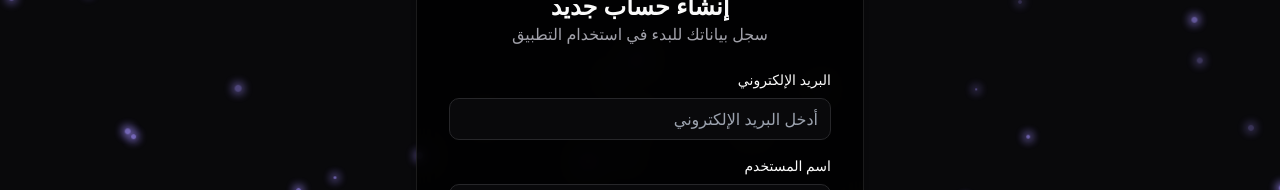
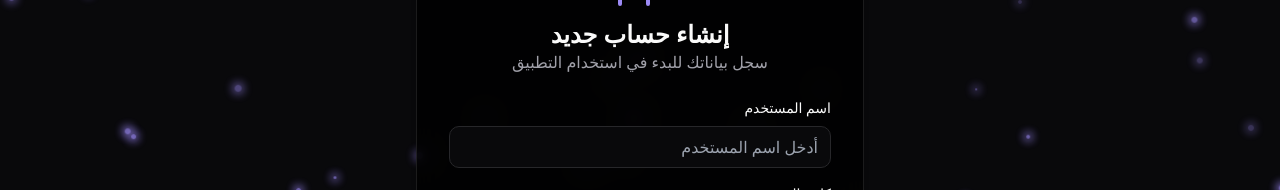
Before and after one commit to yousef22609/context-hive, a React (Vite) app: page /register in a window 1280 px wide. Shown: the part 183-373 px from the top of the page. Built offline with nearby package versions, Linux system fonts and the light colour scheme; no server answers.

Commit message:
Implement user registration with username
The registration process will now include a username field in addition to email and password.  This addresses an issue where registration was failing.

```diff
--- a/src/context/user/UserProvider.tsx
+++ b/src/context/user/UserProvider.tsx
@@ -55,9 +55,9 @@ export const UserProvider: React.FC<{ children: React.ReactNode }> = ({ children
     loading,
 
     // Authentication methods
-    login: (email, password) => authService.login(email, password),
+    login: (username, password) => authService.login(username, password),
     logout: () => authService.logout(),
-    register: (email, password, username) => authService.register(email, password, username),
+    register: (username, password) => authService.register(username, password),
 
     // User data methods
     addPoints: async (points) => {
--- a/src/pages/Register.tsx
+++ b/src/pages/Register.tsx
@@ -7,7 +7,6 @@ import { Eye, EyeOff, UserPlus } from 'lucide-react';
 import { toast } from 'sonner';
 
 const Register: React.FC = () => {
-  const [email, setEmail] = useState('');
   const [username, setUsername] = useState('');
   const [password, setPassword] = useState('');
   const [confirmPassword, setConfirmPassword] = useState('');
@@ -36,7 +35,7 @@ const Register: React.FC = () => {
       return;
     }
 
-    const success = await register(email, password, username);
+    const success = await register(username, password);
     if (success) {
       toast.success(`مرحباً بك ${username}! تم إنشاء حسابك بنجاح. جاري تحويلك إلى لوحة التحكم...`);
       navigate('/dashboard');
@@ -61,21 +60,6 @@ const Register: React.FC = () => {
           </div>
 
           <form onSubmit={handleSubmit} className="space-y-4">
-            <div className="space-y-2">
-              <label htmlFor="email" className="block text-sm font-medium">
-                البريد الإلكتروني
-              </label>
-              <input
-                id="email"
-                type="email"
-                value={email}
-                onChange={(e) => setEmail(e.target.value)}
-                className="w-full px-3 py-2 bg-background border rounded-md focus:ring-1 focus:ring-primary focus:border-primary outline-none"
-                placeholder="أدخل البريد الإلكتروني"
-                required
-              />
-            </div>
-
             <div className="space-y-2">
               <label htmlFor="username" className="block text-sm font-medium">
                 اسم المستخدم
--- a/src/services/authService.ts
+++ b/src/services/authService.ts
@@ -3,29 +3,29 @@ import { toast } from 'sonner';
 import { firebaseAuth } from './firebase';
 
 export const authService = {
-  login: async (email: string, password: string): Promise<boolean> => {
+  login: async (username: string, password: string): Promise<boolean> => {
     try {
-      await firebaseAuth.login(email, password);
+      await firebaseAuth.login(username, password);
       toast.success('تم تسجيل الدخول بنجاح');
       return true;
     } catch (error: any) {
       const errorMessage = error.code === 'auth/invalid-credential'
-        ? 'البريد الإلكتروني أو كلمة المرور غير صحيحة'
+        ? 'اسم المستخدم أو كلمة المرور غير صحيحة'
         : 'حدث خطأ أثناء تسجيل الدخول';
       toast.error(errorMessage);
       return false;
     }
   },
 
-  register: async (email: string, password: string, username: string): Promise<boolean> => {
+  register: async (username: string, password: string): Promise<boolean> => {
     try {
-      await firebaseAuth.register(email, password, username);
+      await firebaseAuth.register(username, password);
       toast.success('تم إنشاء الحساب وتسجيل الدخول بنجاح');
       return true;
     } catch (error: any) {
       let errorMessage = 'حدث خطأ أثناء إنشاء الحساب';
       if (error.code === 'auth/email-already-in-use') {
-        errorMessage = 'البريد الإلكتروني مستخدم بالفعل';
+        errorMessage = 'اسم المستخدم مستخدم بالفعل';
       } else if (error.code === 'auth/weak-password') {
         errorMessage = 'كلمة المرور ضعيفة جدًا';
       }
--- a/src/services/firebase.ts
+++ b/src/services/firebase.ts
@@ -16,7 +16,7 @@ const firebaseConfig = {
   authDomain: "web-yoma.firebaseapp.com",
   databaseURL: "https://web-yoma-default-rtdb.firebaseio.com",
   projectId: "web-yoma",
-  storageBucket: "web-yoma.appspot.com", // Fixed storage bucket URL
+  storageBucket: "web-yoma.appspot.com",
   messagingSenderId: "886100277983",
   appId: "1:886100277983:web:1b535409c6b50f7260076a"
 };
@@ -38,9 +38,11 @@ export interface UserProfile {
 
 // Firebase authentication functions
 export const firebaseAuth = {
-  // Create a new user with email and password
-  register: async (email: string, password: string, username: string) => {
+  // Create a new user with username and password
+  register: async (username: string, password: string) => {
     try {
+      // Generate an email from the username
+      const email = `${username}@yoma-app.com`;
       const userCredential = await createUserWithEmailAndPassword(auth, email, password);
       // Create user profile in database
       await set(ref(database, `users/${userCredential.user.uid}`), {
@@ -57,9 +59,11 @@ export const firebaseAuth = {
     }
   },
 
-  // Sign in existing user
-  login: async (email: string, password: string) => {
+  // Sign in existing user with username and password
+  login: async (username: string, password: string) => {
     try {
+      // Convert username to email format
+      const email = `${username}@yoma-app.com`;
       const userCredential = await signInWithEmailAndPassword(auth, email, password);
       return userCredential.user;
     } catch (error) {
```
